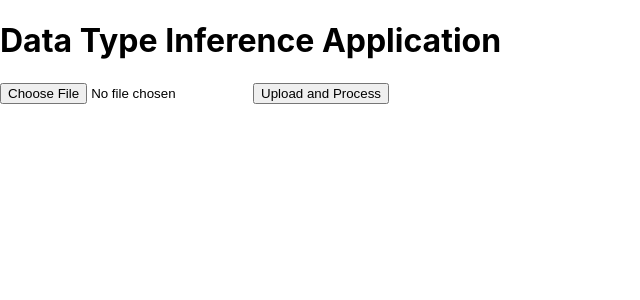
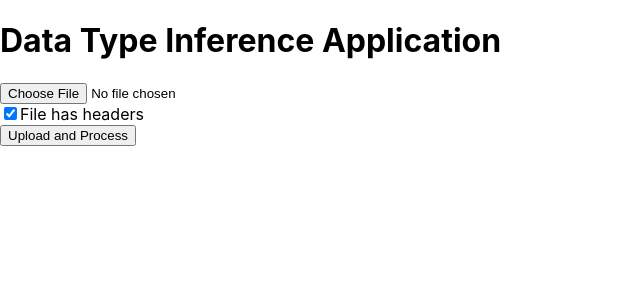
Before and after one commit to TrolLyoUr/data_inference_project, a React (Create React App) app in the folder frontend/data-inference-frontend/: page / in a window 1280 px wide. Shown: the top 300 px of the page, without its empty margins (0-640 px from the left). Built offline with nearby package versions, Linux system fonts and the light colour scheme.

Commit message:
Add function that handle files without headers

```diff
--- a/frontend/data-inference-frontend/src/components/FileUploadComponent.js
+++ b/frontend/data-inference-frontend/src/components/FileUploadComponent.js
@@ -6,6 +6,7 @@ function FileUploadComponent() {
   const [inferredTypes, setInferredTypes] = useState(null);
   const [modifiedTypes, setModifiedTypes] = useState({});
   const [conversionErrors, setConversionErrors] = useState({});
+  const [hasHeaders, setHasHeaders] = useState(true);
 
   const handleFileChange = (e) => {
     setFile(e.target.files[0]);
@@ -25,6 +26,7 @@ function FileUploadComponent() {
 
     const formData = new FormData();
     formData.append("file", file);
+    formData.append("has_headers", hasHeaders);
 
     axios
       .post("/api/upload/", formData)
@@ -63,11 +65,23 @@ function FileUploadComponent() {
   return (
     <div>
       <form onSubmit={handleSubmit}>
-        <input
-          type="file"
-          accept=".csv, .xls, .xlsx"
-          onChange={handleFileChange}
-        />
+        <div>
+          <input
+            type="file"
+            accept=".csv, .xls, .xlsx"
+            onChange={handleFileChange}
+          />
+          <div>
+            <label>
+              <input
+                type="checkbox"
+                checked={hasHeaders}
+                onChange={(e) => setHasHeaders(e.target.checked)}
+              />
+              File has headers
+            </label>
+          </div>
+        </div>
         <button type="submit">Upload and Process</button>
       </form>
 
@@ -88,7 +102,6 @@ function FileUploadComponent() {
                   <option value="bool">Boolean</option>
                   <option value="category">Categorical</option>
                   <option value="string">Text</option>
-                  <option value="object">Text</option>
                   <option value="empty">Empty</option>
                 </select>
                 {conversionErrors[column] && (
```
Also changed, not shown: 2 other files (tests, documents, lock files or other folders).
